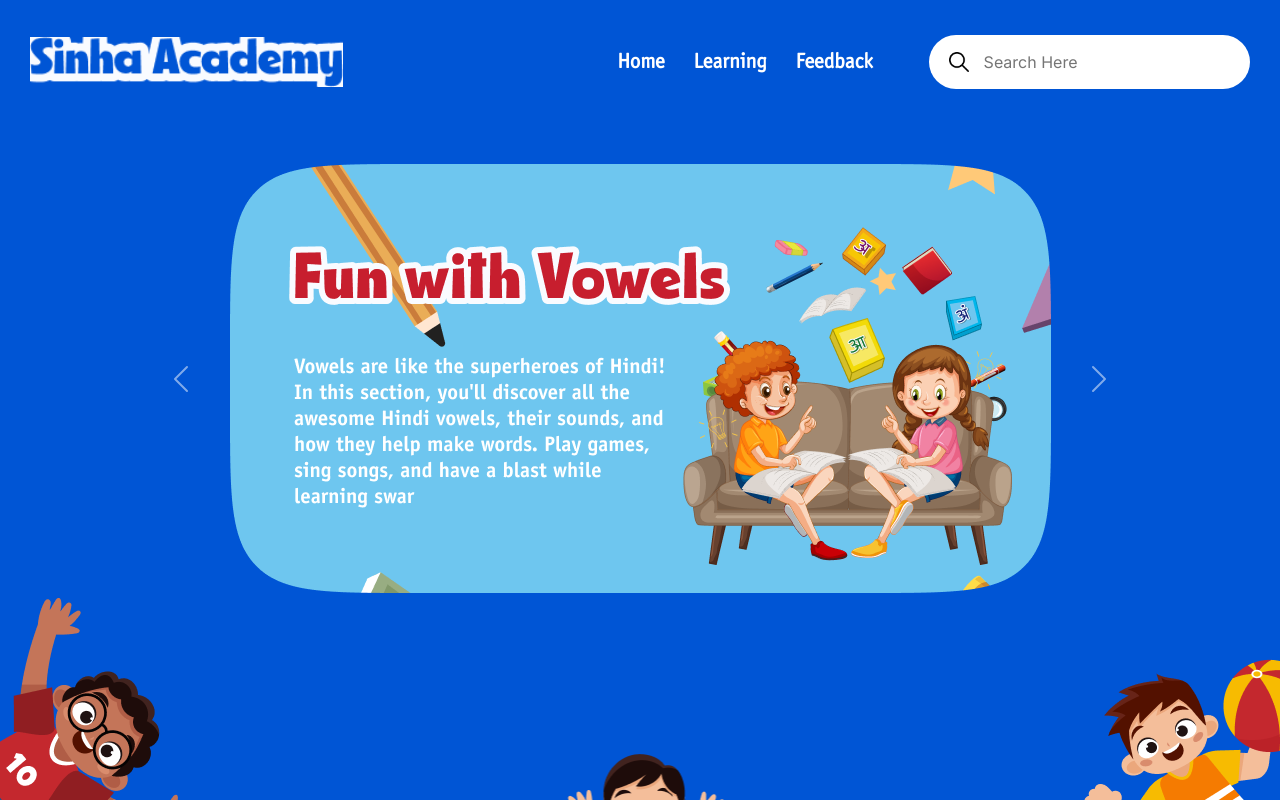
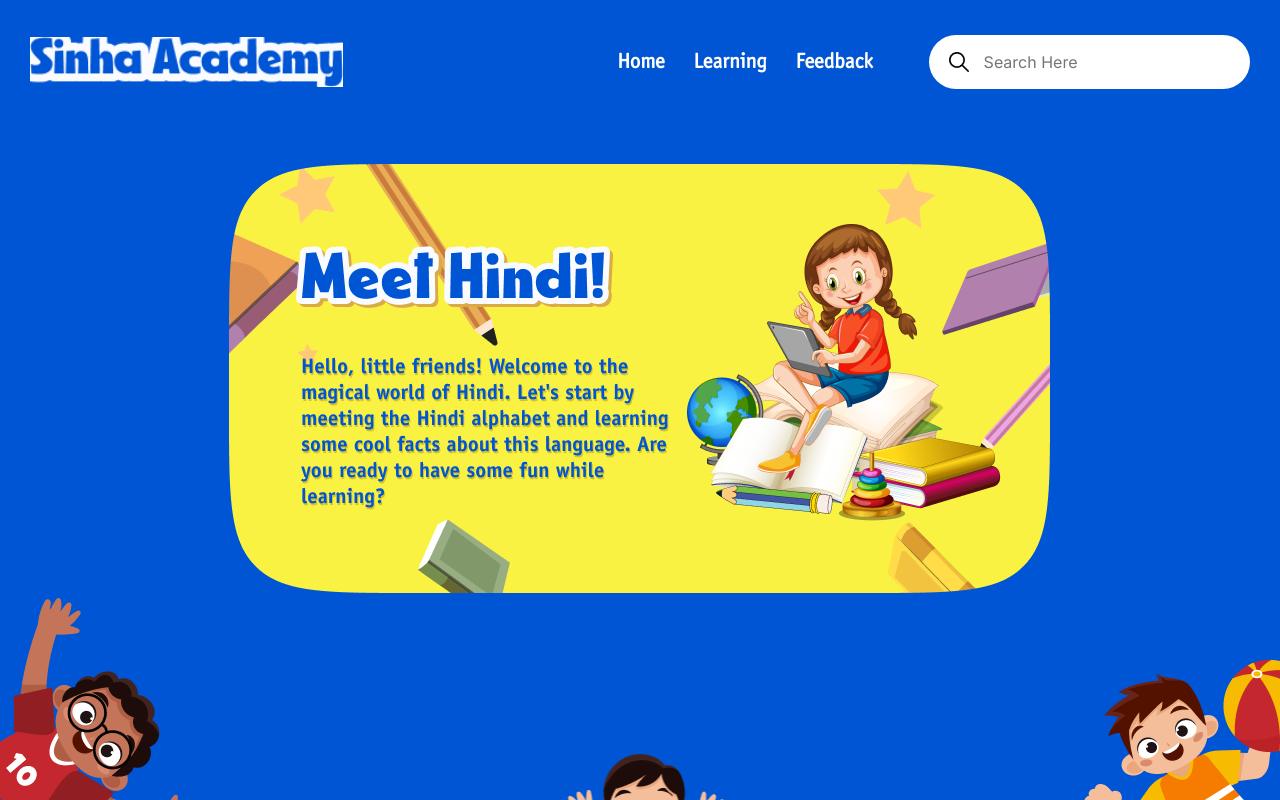
Before and after one commit to cyberaka/sinhaacademy, a Next.js app: page / in a window 1280 px wide. Shown: the top 800 px of the page. Built offline with nearby package versions, Linux system fonts and the light colour scheme.

Commit message:
Latest code changes for carousel committed.

```diff
--- a/package.json
+++ b/package.json
@@ -38,16 +38,16 @@
     "prettier": "^3.0.1",
     "react": "^18.2.0",
     "react-bootstrap": "^2.10.4",
-    "react-carousel-slider": "^2.0.13",
     "react-color": "^2.19.3",
     "react-cookie": "^4.1.1",
     "react-datepicker": "^4.16.0",
     "react-dom": "^18.2.0",
     "react-loader-spinner": "^5.3.4",
     "react-responsive-pagination": "^2.2.1",
-    "sass": "^1.64.1",
+    "sass": "^1.83.0",
     "styled-components": "^6.0.5",
     "sweetalert2": "^11.7.20",
+    "swiper": "^11.1.15",
     "tailwindcss": "3.3.3",
     "typescript": "5.1.6",
     "yup": "0.32.11"
--- a/src/Layout/Container/Components/Header.tsx
+++ b/src/Layout/Container/Components/Header.tsx
@@ -4,7 +4,7 @@ import { Container, Nav, Navbar } from 'react-bootstrap';
 import styles from '@/styles/Components/Container/Header.module.scss';
 function Header() {
   const logoImage = '/assets/images/logo.png';
-  const searchImage = '/assets/images/search.png';
+  const searchImage = '/assets/images/Search.png';
   return (
     <>
       <div className={styles.Header}>
--- a/src/Layout/EEmatra/Index.tsx
+++ b/src/Layout/EEmatra/Index.tsx
@@ -247,7 +247,6 @@ function Index() {
                     <div className={styles.PlayWrap}>
                       <img src={PlayIcon} alt="Play" />
                     </div>
-
                   </div>
                 ))}
               </div>
--- a/src/Layout/Home/Index.tsx
+++ b/src/Layout/Home/Index.tsx
@@ -1,11 +1,13 @@
 'use client';
 
+import 'swiper/swiper-bundle.css';
+
 import React from 'react';
-import { Carousel, Col, Container, Row } from 'react-bootstrap';
+import { Col, Container, Row } from 'react-bootstrap';
+import { Swiper, SwiperSlide } from 'swiper/react';
+
 import styles from '@/styles/Components/Container/Home.module.scss';
-
 function Index() {
-
   const MeetBanner = '/assets/images/meet_hindi.png';
   const RightBall = '/assets/images/right_ball_boy.png';
   const centerGirl = '/assets/images/center_girl.png';
@@ -39,33 +41,29 @@ function Index() {
       <div className={styles.HomePage}>
         <div className={styles.meetHindiContent}>
           <Container>
-
             <div className="slider-container">
-              <Carousel interval={5000} indicators={true}>
-              <Carousel.Item>
+              <Swiper spaceBetween={10} slidesPerView={1} loop={true} autoplay={{ delay: 3000 }}>
+                <SwiperSlide>
                   <div className="slide-content">
-                    <img src={B1} alt="" />
+                    <img src={B1} />
                   </div>
-                  </Carousel.Item>
-
-                {/* Add more slides if needed */}
-                <Carousel.Item>
+                </SwiperSlide>
+                <SwiperSlide>
                   <div className="slide-content">
-                    <img src={B2} alt="" />
+                    <img src={B2} />
                   </div>
-                </Carousel.Item>
-                <Carousel.Item>
+                </SwiperSlide>
+                <SwiperSlide>
                   <div className="slide-content">
-                    <img src={B3} alt="" />
+                    <img src={B3} />
                   </div>
-                </Carousel.Item>
-                <Carousel.Item>
+                </SwiperSlide>
+                <SwiperSlide>
                   <div className="slide-content">
-                    <img src={B4} alt="" />
+                    <img src={B4} />
                   </div>
-                </Carousel.Item>
-              </Carousel>
-
+                </SwiperSlide>
+              </Swiper>
             </div>
           </Container>
         </div>
@@ -126,7 +124,6 @@ function Index() {
                 <Col md="4">
                   <div className={styles.ourCurriculumBox}>
                     <a href="/anausvaar">
-
                       <img src={Box3} alt="Box " />
                     </a>
                     <h5>Learning the nasal sound represented by the dot above a letter.</h5>
```
Also changed, not shown: src/Layout/AaMatra/Index.tsx (+0 -38 lines), src/Layout/DitvaVyajan/Index.tsx (+8 -8 lines), src/Layout/FourLetter/Index.tsx (+6 -39 lines), src/Layout/ThreeLetter/Index.tsx (+6 -39 lines), src/Layout/TwoLetter/Index.tsx (+8 -40 lines), src/Layout/Visarg/Index.tsx (+5 -5 lines), 1 other file (tests, documents, lock files or other folders). Lines whose indentation alone changed are shown as unchanged.
